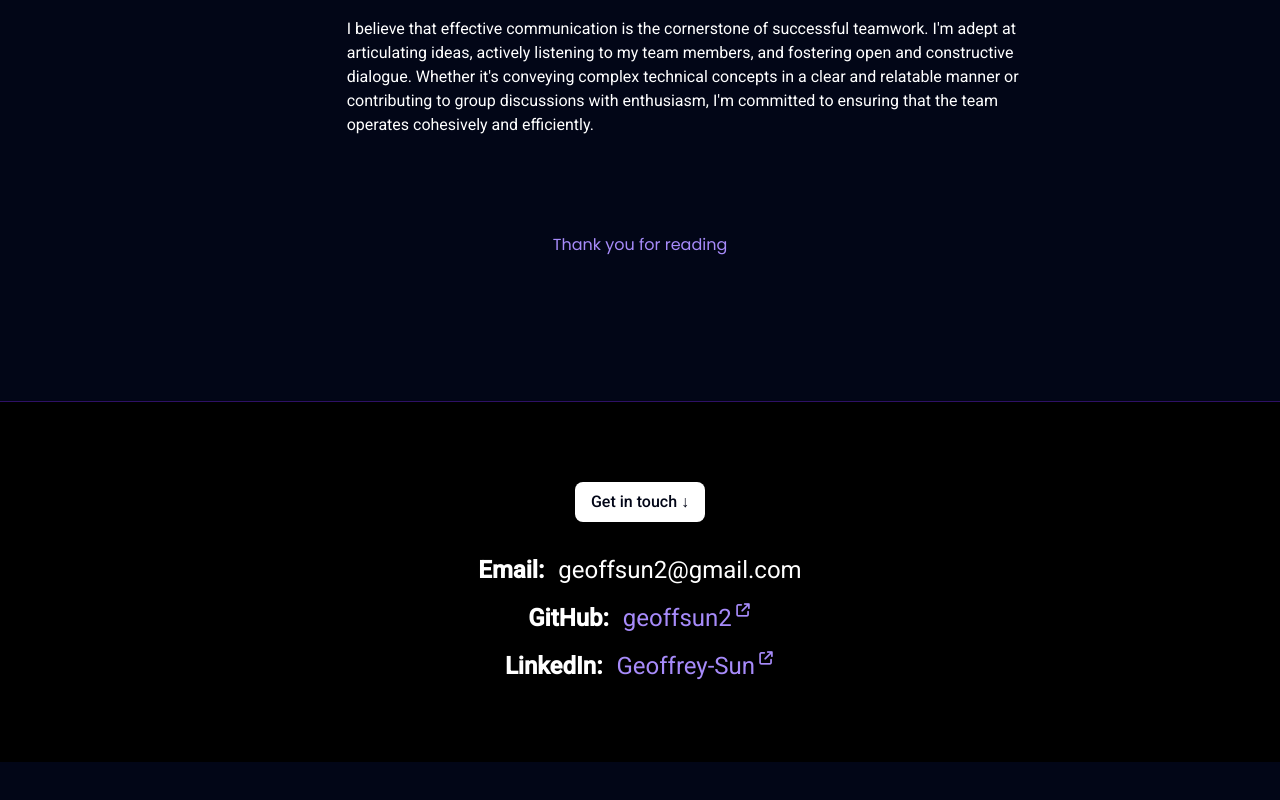
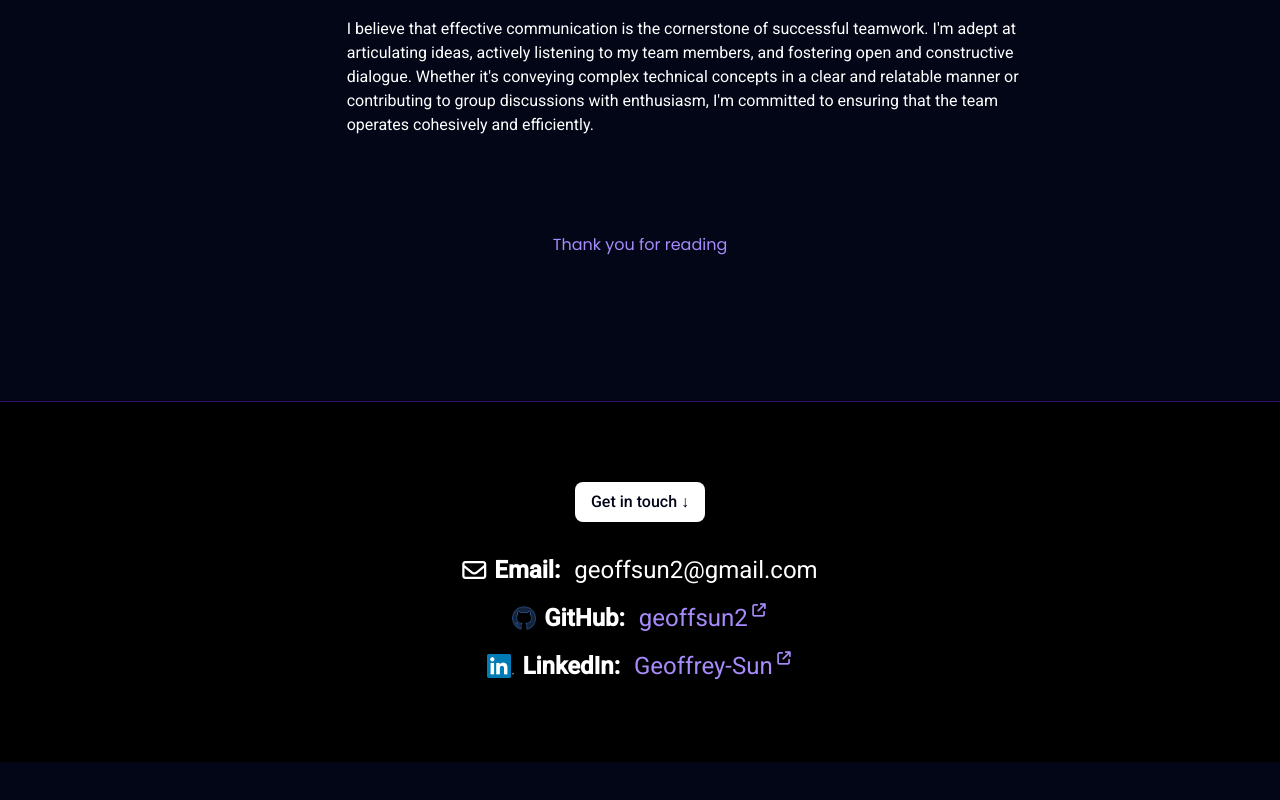
Before and after one commit to geoffsun2/Portfolio, a SvelteKit app: page / in a window 1280 px wide. Shown: the part 2586-3386 px from the top of the page. Built offline with nearby package versions, Linux system fonts and the light colour scheme; what taos would draw is missing.

Commit message:
added icons

```diff
--- a/src/components/Footer.svelte
+++ b/src/components/Footer.svelte
@@ -1,11 +1,21 @@
 <footer id='footer' class='py-20 bg-black border-t border-solid border-violet-950 flex flex-col gap-4 sm:gap-8 justify-center items-center'>
   <p class='px-4 py-2 bg-white text-slate-950 font-medium rounded-lg'>Get in touch &darr;</p>
   <div class='flex flex-col gap-4 items-center justify-center text-base md:text-xl lg:text-2xl'>
-    <p><b class='pr-2'>Email:</b> geoffsun2@gmail.com</p>
-    <p><b class='pr-2'>GitHub:</b>
-      <a class='text-violet-400' target='_blank' href='https://www.github.com/geoffsun2'>geoffsun2<sup><span class='scale-75 pl-0.5'><i class='fa-solid fa-arrow-up-right-from-square scale-[75%]' /></span></sup></a></p>
+    <div class='flex items-center'>
+      <i class='fa-regular fa-envelope mr-2' />
+      <p><b class='pr-2'>Email:</b> geoffsun2@gmail.com</p>
+    </div>
+    <div class="flex items-center">
+      <img src='/images/githubIcon.png' alt='GitHub' class='h-6 mr-2'>
+      <p><b class='pr-2'>GitHub:</b>
+        <a class='text-violet-400' target='_blank' href='https://www.github.com/geoffsun2'>geoffsun2<sup><span class='scale-75 pl-0.5'><i class='fa-solid fa-arrow-up-right-from-square scale-[75%]' /></span></sup></a></p>
+    </div>
+   <div class='flex items-center'>
+      <img src='/images/linkedInLogo.png' alt='linkedIn' class='h-6 mr-2'>
       <p><b class='pr-2'>LinkedIn:</b>
-        <a class='text-violet-400 ' target='_blank' href='https://www.linkedin.com/in/geoffrey-sun'>Geoffrey-Sun<sup><span class='scale-75 pl-0.5'><i class='fa-solid fa-arrow-up-right-from-square scale-[75%]' /></span></sup></a></p>
+      <a class='text-violet-400 ' target='_blank' href='https://www.linkedin.com/in/geoffrey-sun'>Geoffrey-Sun<sup><span class='scale-75 pl-0.5'><i class='fa-solid fa-arrow-up-right-from-square scale-[75%]' /></span></sup></a></p>
+   </div>
+
   </div>
 
 </footer>
```
Also changed, not shown: static/images/githubIcon.png (added), static/images/linkedInLogo.png (added).
